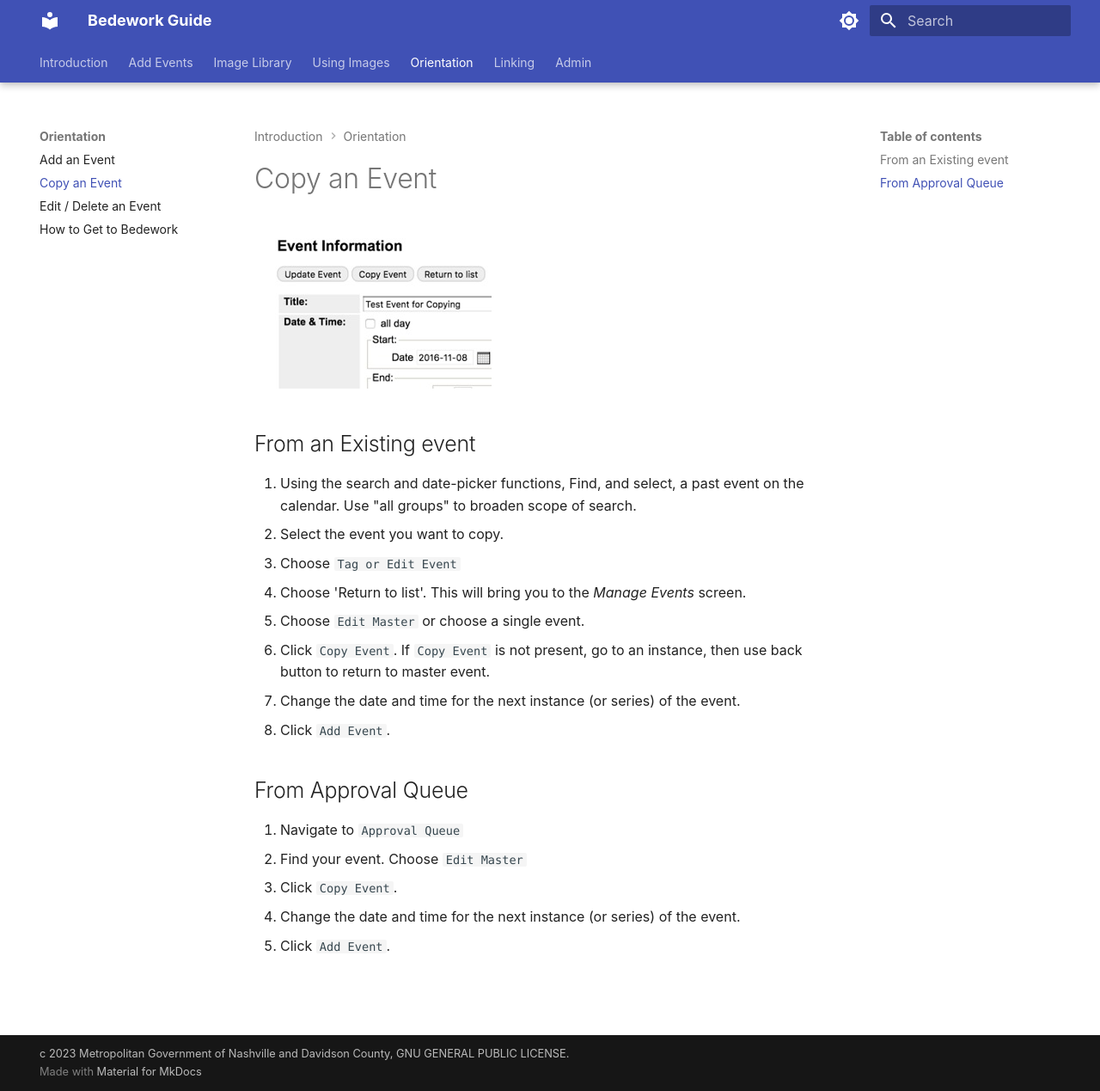
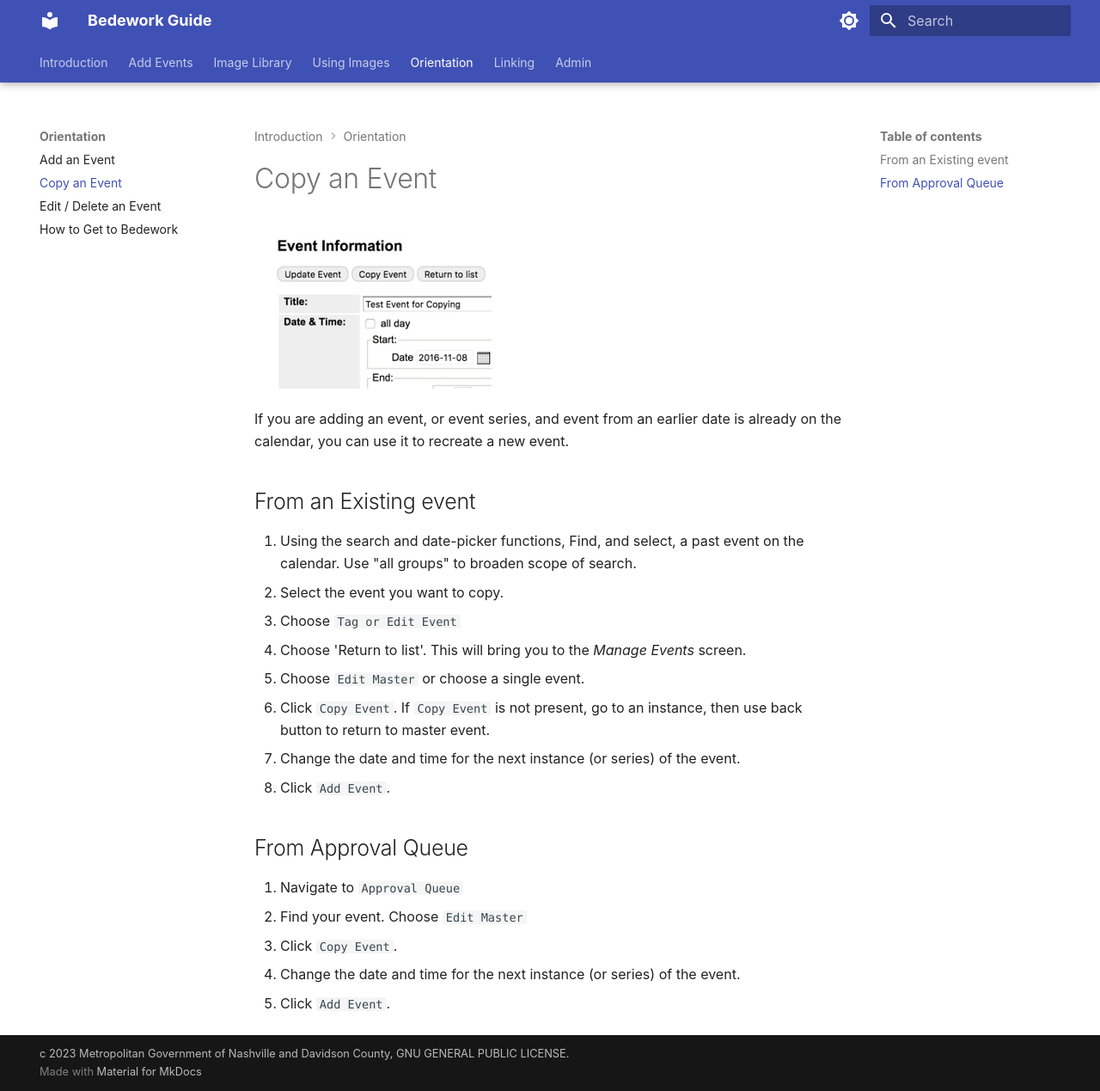
Before and after one commit to Nashville-Public-Library/bedework-docs, an MkDocs documentation site: the page built from docs/orientation/copy-event.md, in a window 1280 px wide and 1269 px high. Shown: the whole window at 86% size. Built offline with MkDocs 1.6.1 and Material for MkDocs 9.7.7, drawn with Linux system fonts in a browser that asks for light colours.

Commit message:
updating copy event language again

```diff
--- a/docs/orientation/copy-event.md
+++ b/docs/orientation/copy-event.md
@@ -5,6 +5,8 @@ sidebar_position: 4
 # Copy an Event
 
 ![copy event](../img/copy-an-event.jpg)
+
+If you are adding an event, or event series, and event from an earlier date is already on the calendar, you can use it to recreate a new event.
 
 ## From an Existing event
 
```
